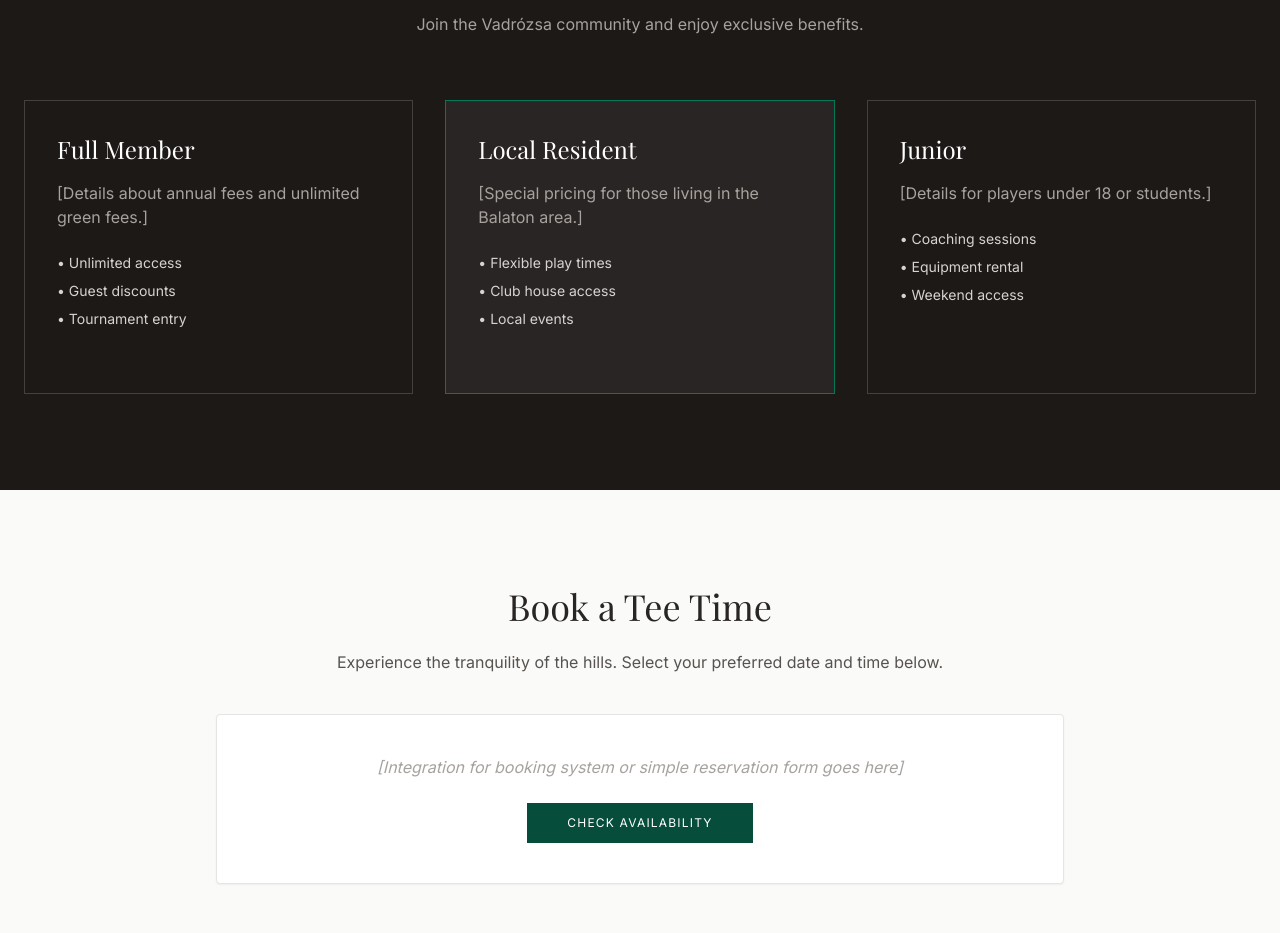
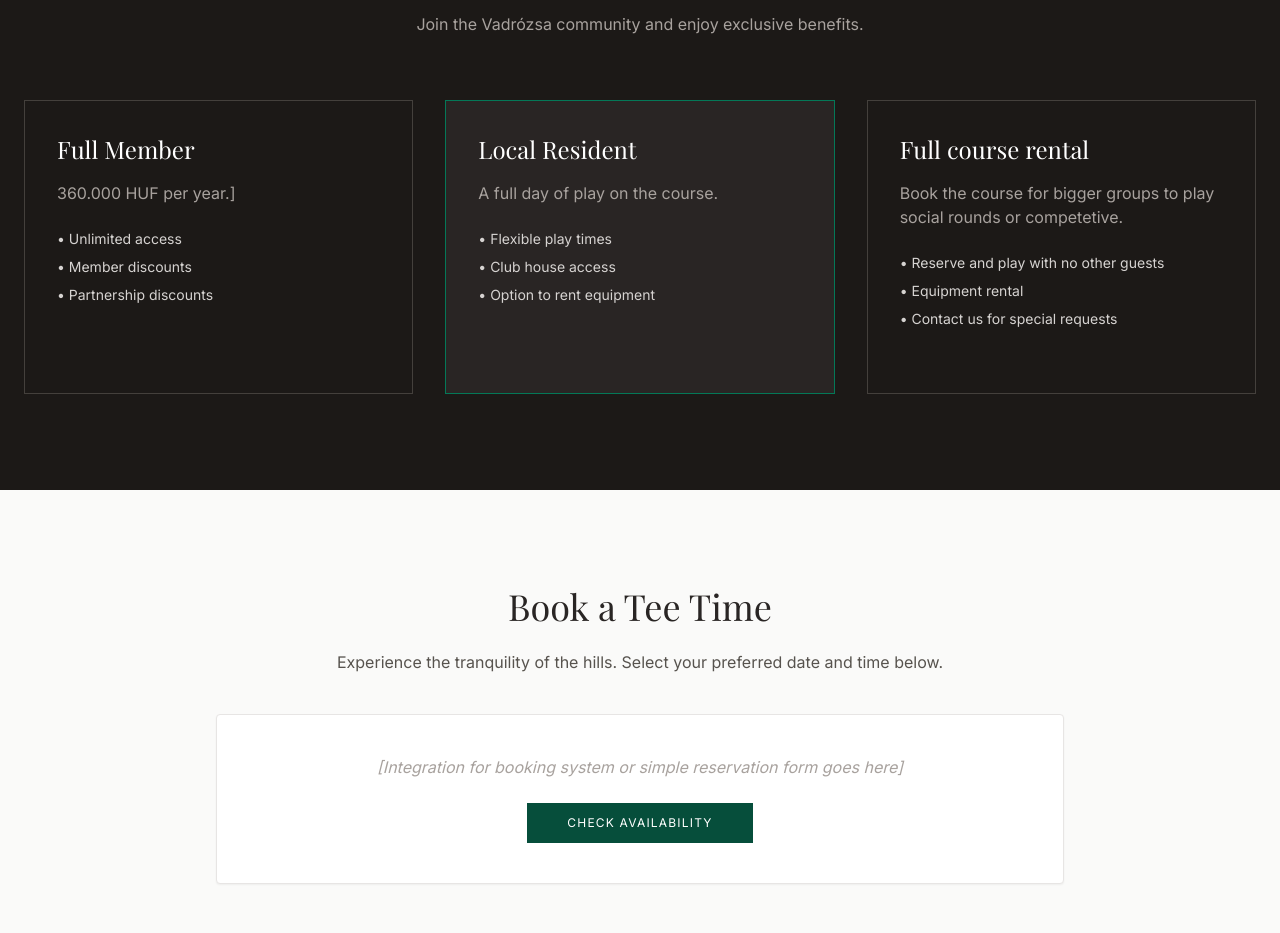
Before and after one commit to johanssonper-oss/html-starter, a website: page index.html in a window 1280 px wide. Shown: the part 1504-2437 px from the top of the page. Drawn offline with nearby package versions, Linux system fonts and the light colour scheme.

Commit message:
Update index.html

```diff
--- a/index.html
+++ b/index.html
@@ -68,31 +68,31 @@
                 <!-- Sample Card 1 -->
                 <div class="border border-stone-700 p-8 hover:border-emerald-500 transition">
                     <h3 class="text-2xl mb-4">Full Member</h3>
-                    <p class="text-stone-400 mb-6">[Details about annual fees and unlimited green fees.]</p>
+                    <p class="text-stone-400 mb-6">360.000 HUF per year.]</p>
                     <ul class="text-sm space-y-2 mb-8 text-stone-300">
                         <li>• Unlimited access</li>
-                        <li>• Guest discounts</li>
-                        <li>• Tournament entry</li>
+                        <li>• Member discounts</li>
+                        <li>• Partnership discounts</li>
                     </ul>
                 </div>
                 <!-- Sample Card 2 -->
                 <div class="border border-emerald-700 p-8 bg-stone-800">
                     <h3 class="text-2xl mb-4">Local Resident</h3>
-                    <p class="text-stone-400 mb-6">[Special pricing for those living in the Balaton area.]</p>
+                    <p class="text-stone-400 mb-6">A full day of play on the course.</p>
                     <ul class="text-sm space-y-2 mb-8 text-stone-300">
                         <li>• Flexible play times</li>
                         <li>• Club house access</li>
-                        <li>• Local events</li>
+                        <li>• Option to rent equipment</li>
                     </ul>
                 </div>
                 <!-- Sample Card 3 -->
                 <div class="border border-stone-700 p-8 hover:border-emerald-500 transition">
-                    <h3 class="text-2xl mb-4">Junior</h3>
-                    <p class="text-stone-400 mb-6">[Details for players under 18 or students.]</p>
+                    <h3 class="text-2xl mb-4">Full course rental</h3>
+                    <p class="text-stone-400 mb-6">Book the course for bigger groups to play social rounds or competetive.</p>
                     <ul class="text-sm space-y-2 mb-8 text-stone-300">
-                        <li>• Coaching sessions</li>
+                        <li>• Reserve and play with no other guests</li>
                         <li>• Equipment rental</li>
-                        <li>• Weekend access</li>
+                        <li>• Contact us for special requests</li>
                     </ul>
                 </div>
             </div>
```
